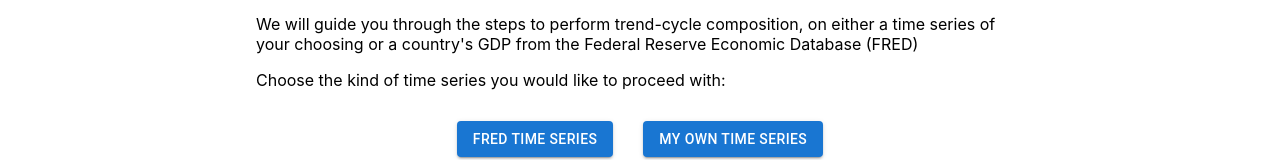
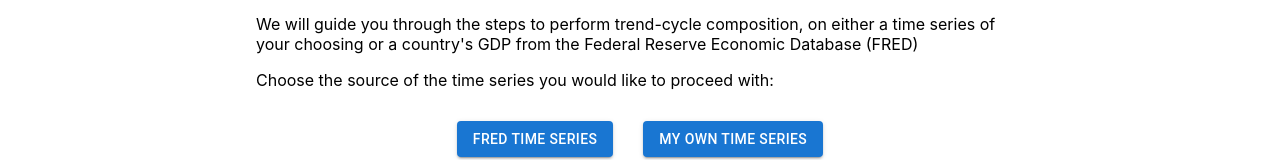
Before and after one commit to crstnn/BeveridgeNelsonFilter, a React (Create React App) app in the folder bn-filter-app/: page / in a window 1280 px wide. Shown: the part 180-340 px from the top of the page. Built offline with nearby package versions, Linux system fonts and the light colour scheme.

Commit message:
small changes

```diff
--- a/bn-filter-app/src/components/StartMenu.js
+++ b/bn-filter-app/src/components/StartMenu.js
@@ -16,7 +16,7 @@ export class StartMenu extends Component {
                     <p>We will guide you through the steps to perform trend-cycle composition, on either a time series
                         of
                         your choosing or a country's GDP from the Federal Reserve Economic Database (FRED)</p>
-                    <p>Choose the kind of time series you would like to proceed with:</p>
+                    <p>Choose the source of the time series you would like to proceed with:</p>
                 </div>
 
 
--- a/bn-filter-app/src/components/UserData.js
+++ b/bn-filter-app/src/components/UserData.js
@@ -34,7 +34,7 @@ export class UserData extends Component {
                         label="Time Series (Y)"
                         title="Paste Chosen Time Series Here"
                         onChange={handleChange('firstName')}
-                        defaultValue={values.firstName}
+                        defaultValue={values.unprocessedY}
                     />
 
                 </FormControl>
--- a/bn-filter-app/src/components/UserForm.js
+++ b/bn-filter-app/src/components/UserForm.js
@@ -6,6 +6,7 @@ import UserData from "./UserData";
 export class UserForm extends Component {
     state = {
         step: 1,
+        unprocessedY: '',
         y: '', // time series
         fixedDelta: '',
         deltaSelect: '',
```
